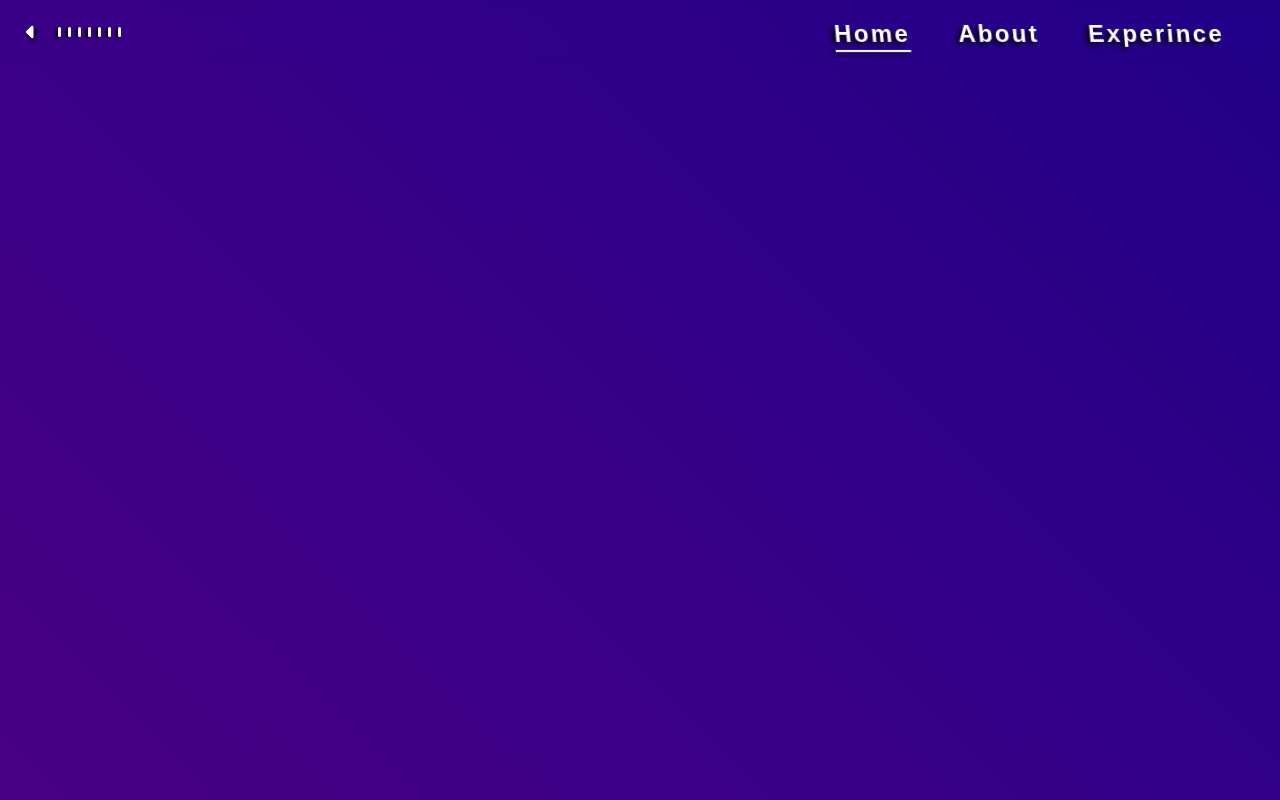
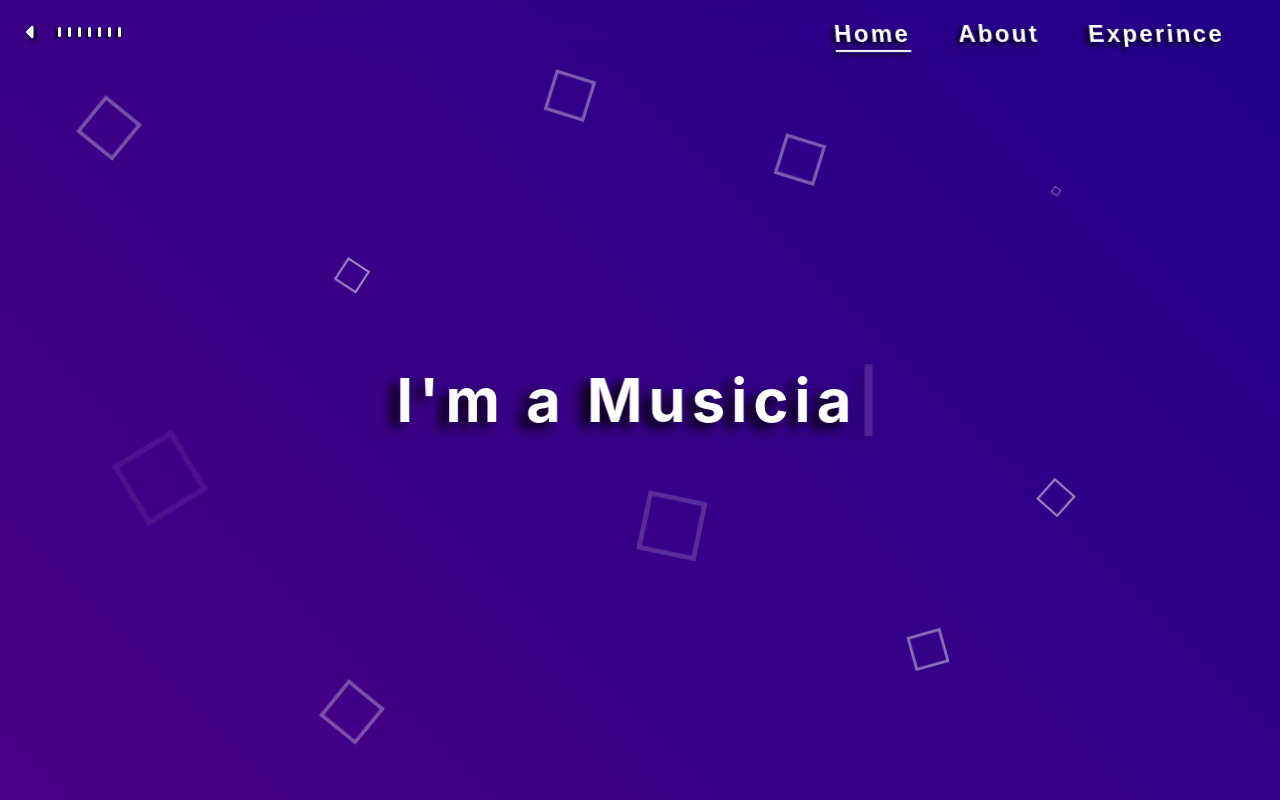
Before and after one commit to Carlosvann45/My-Portfolio-Site, a React (Create React App) app: page / in a window 1280 px wide. Built offline with nearby package versions, Linux system fonts and the light colour scheme.

Commit message:
updated app.js

```diff
--- a/src/components/app/App.js
+++ b/src/components/app/App.js
@@ -6,6 +6,7 @@ import {
 import NotFound from '../not-found/NotFound';
 import About from '../about/About';
 import PageLayout from '../layouts/PageLayout';
+import Home from '../home/Home';
 
 /**
  * @name App
@@ -16,7 +17,7 @@ const App = () => (
   <Router>
     <Routes>
       <Route path="/" element={<PageLayout />}>
-        <Route exact path="/" element />
+        <Route exact path="/" element={<Home />} />
         <Route exact path="about" element={<About />} />
         <Route path="*" element={<NotFound />} />
       </Route>
```
